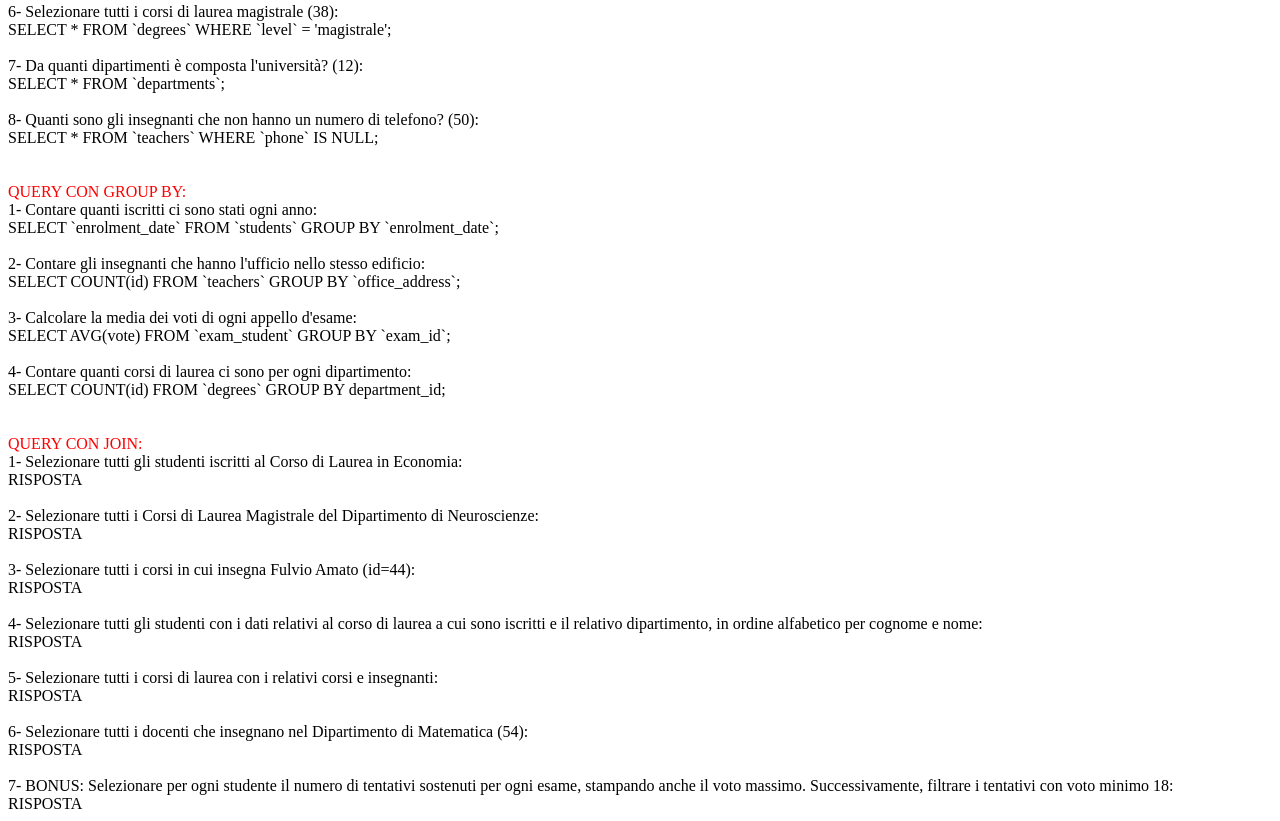
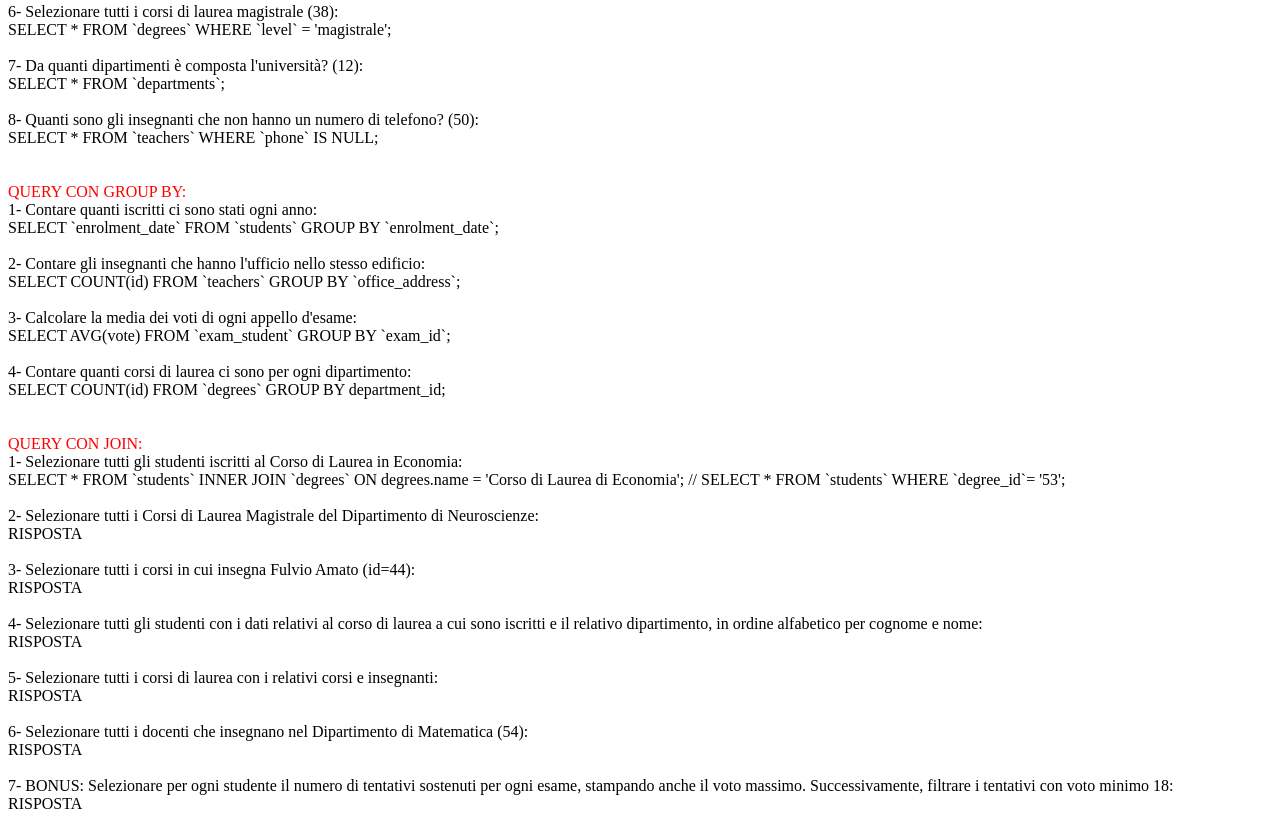
Before and after one commit to martinaapalazzi/db-university, a plain HTML site: page index.html in a window 1280 px wide. Shown: the part 1365-2186 px from the top of the page. Drawn offline with Linux system fonts and the light colour scheme.

Commit message:
query join 1

```diff
--- a/index.html
+++ b/index.html
@@ -138,7 +138,7 @@
             1- Selezionare tutti gli studenti iscritti al Corso di Laurea in Economia:
         </div>
         <div>
-            RISPOSTA
+            SELECT * FROM `students` INNER JOIN `degrees` ON degrees.name = 'Corso di Laurea di Economia'; // SELECT * FROM `students` WHERE `degree_id`= '53';
         </div>
         <br>
         <div>
```
